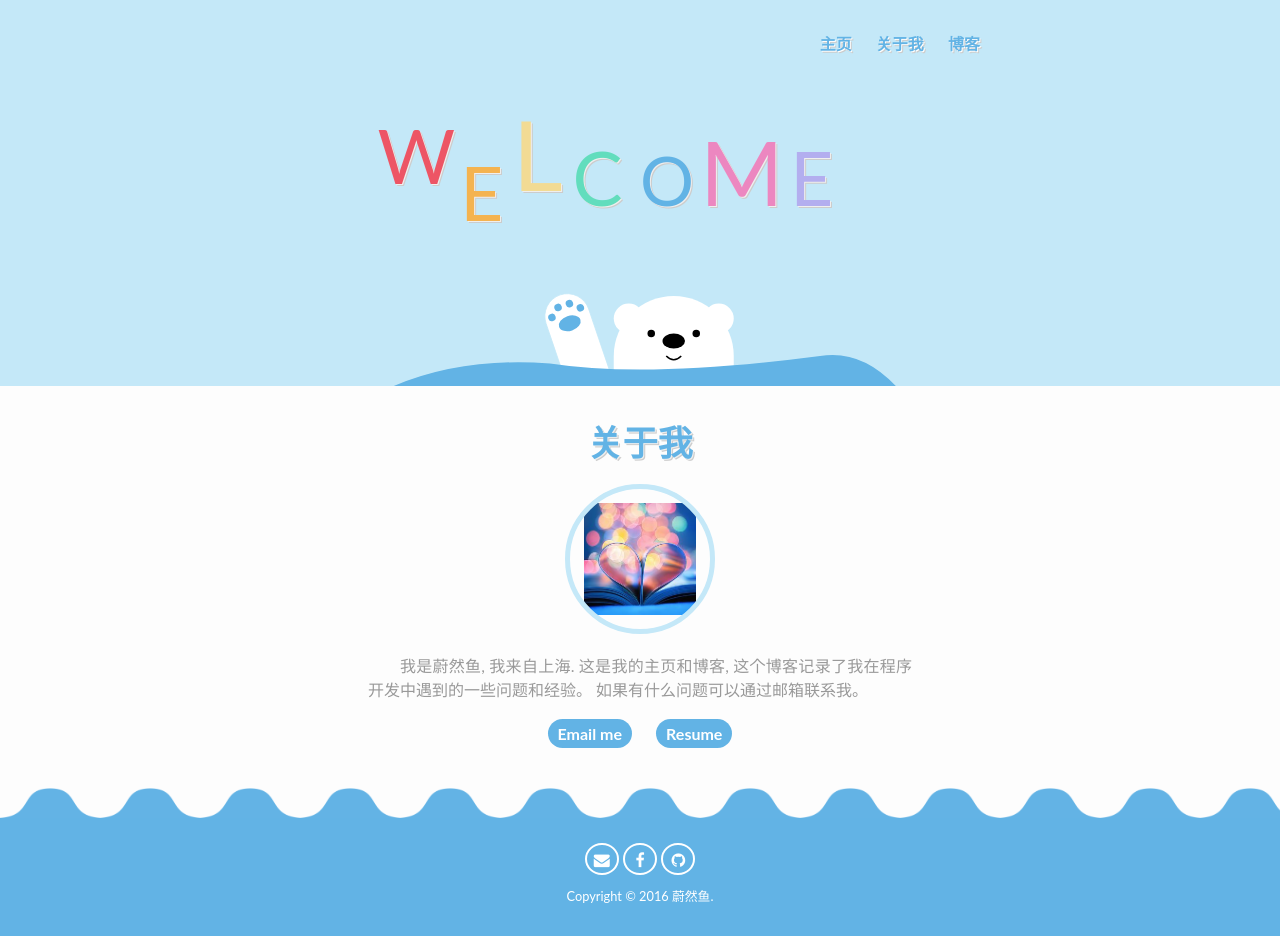
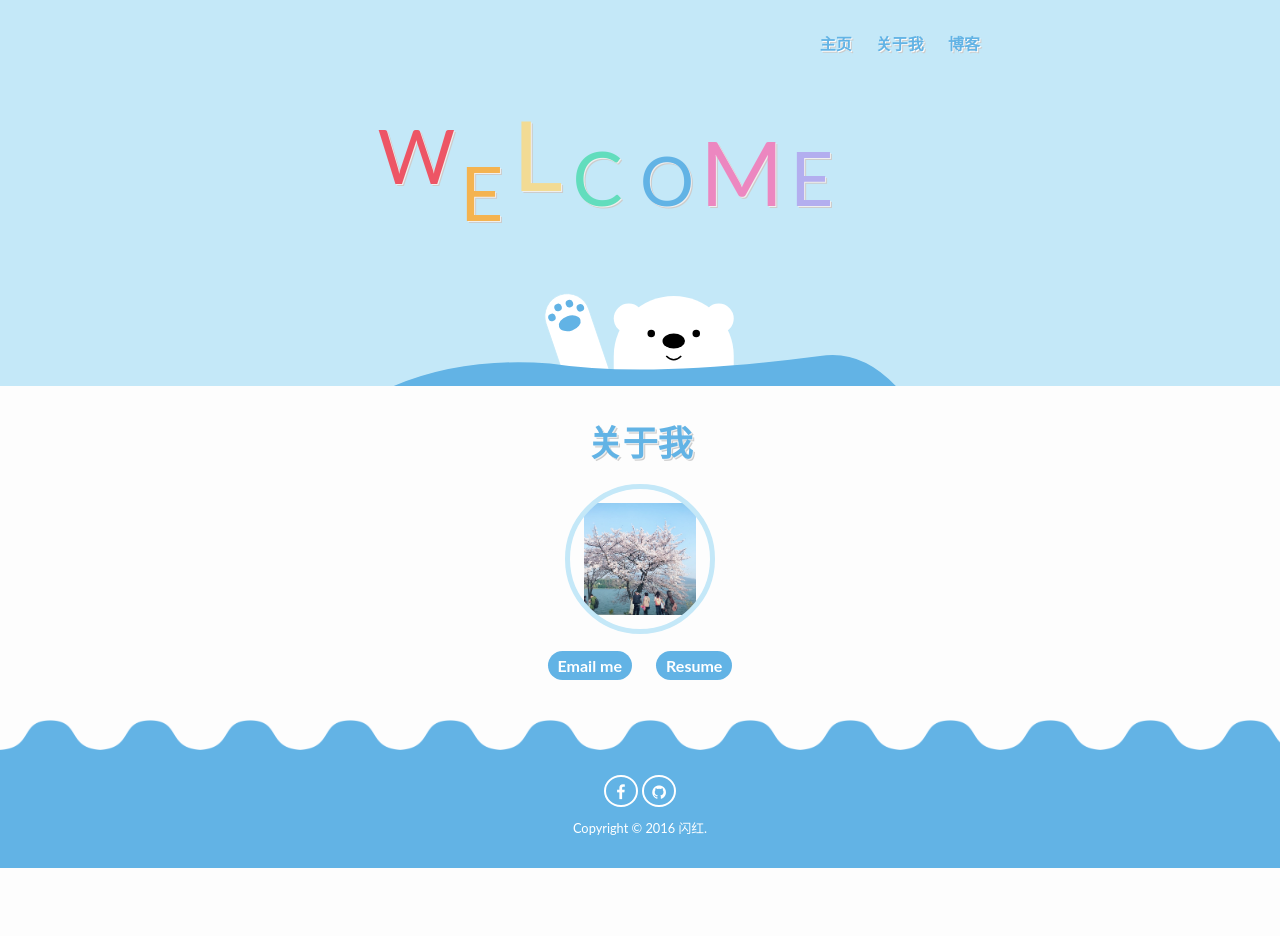
Before and after one commit to iOSWIF/blog, a Jekyll site: the page built from index.html, in a window 1280 px wide. Built offline with Jekyll 4.4.1, drawn with Linux system fonts in a browser that asks for light colours; after the commit the page ends 900 px from its top, so only the background shows below that.

Commit message:
修改页面图

```diff
--- a/_config.yml
+++ b/_config.yml
@@ -26,16 +26,16 @@ comment:
   youyan: 2122392
 
 # Website analytics
-google_analytics: UA-82494501-1
-baidu_analytics: 5b31ffbbdc6cff18727f3adf75a03777    #from //hm.baidu.com/hm.js?***
+# google_analytics: UA-82494501-1
+# baidu_analytics: 5b31ffbbdc6cff18727f3adf75a03777    #from //hm.baidu.com/hm.js?***
 
 # Author information:
 author:
   resume: /resume
-  name: 蔚然鱼     #the name of Blog section
-  about_me: 我是蔚然鱼, 我来自上海. 这是我的主页和博客, 这个博客记录了我在程序开发中遇到的一些问题和经验。 如果有什么问题可以通过邮箱联系我。
+  name: 闪红     #the name of Blog section
+  about_me:
 # Social Links
-email:               irydev@gmail.com
+email:
 #google.plus:        username
 #twitter:            username
 facebook:            flynnlovehan
--- a/_includes/about.html
+++ b/_includes/about.html
@@ -7,9 +7,9 @@
                 {{ site.author.about_me }}
             </div>
             <div style="margin: 10px 0">
-                <a class="btn-primary btn-blue" href="mailto:{{ site.email }}" target="_blank">Email me</a>
+                <a class="btn-primary btn-blue" href="" target="_blank">Email me</a>
 				{% if site.author.resume %}
-				<a class="btn-primary btn-blue" href="{{ site.author.resume }}" target="_blank">Resume</a>
+				<a class="btn-primary btn-blue" href="" target="_blank">Resume</a>
 				{% endif %}
             </div>
         </div>
```
Also changed, not shown: assets/images/avatar.jpg (deleted), assets/images/avatar.png (added), assets/images/cartoon-avatar.jpg.
